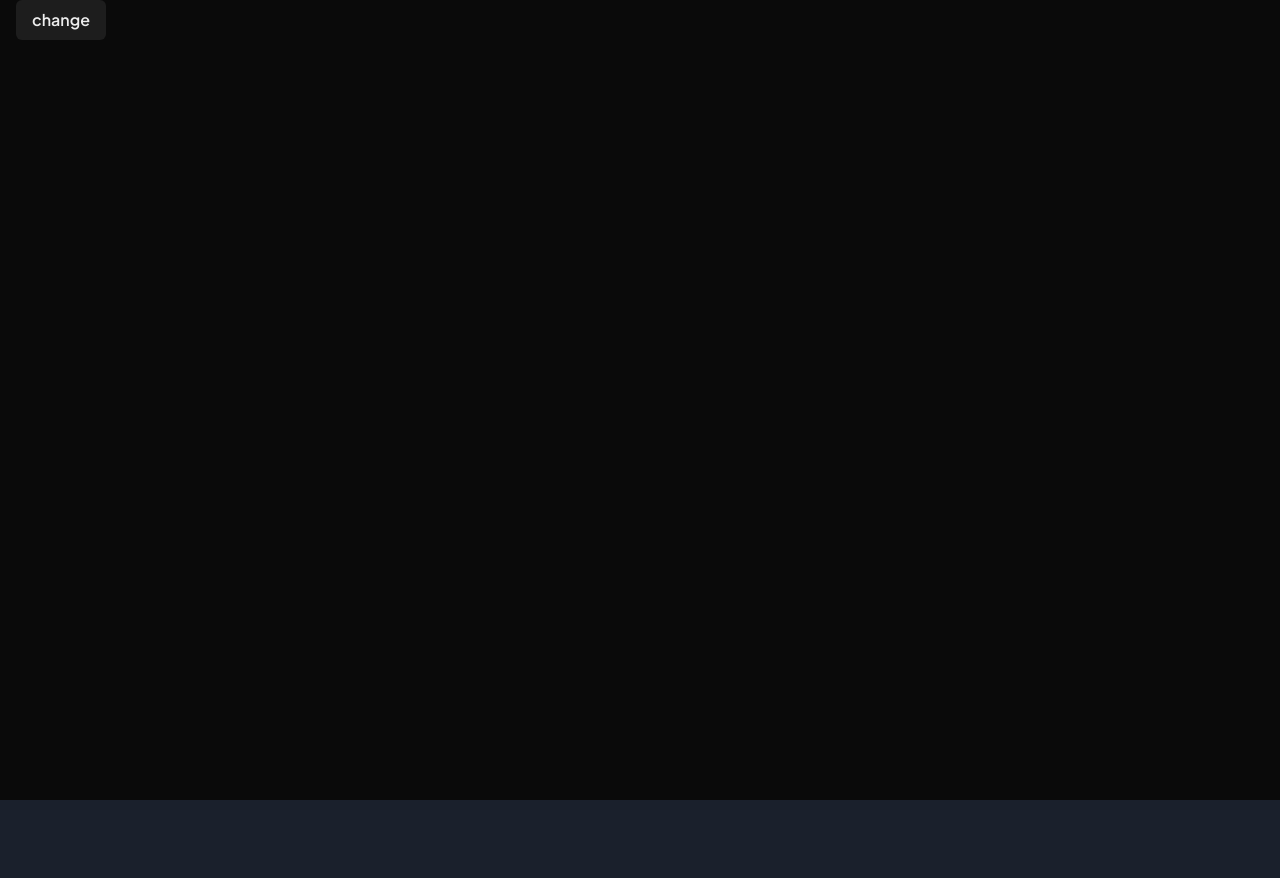
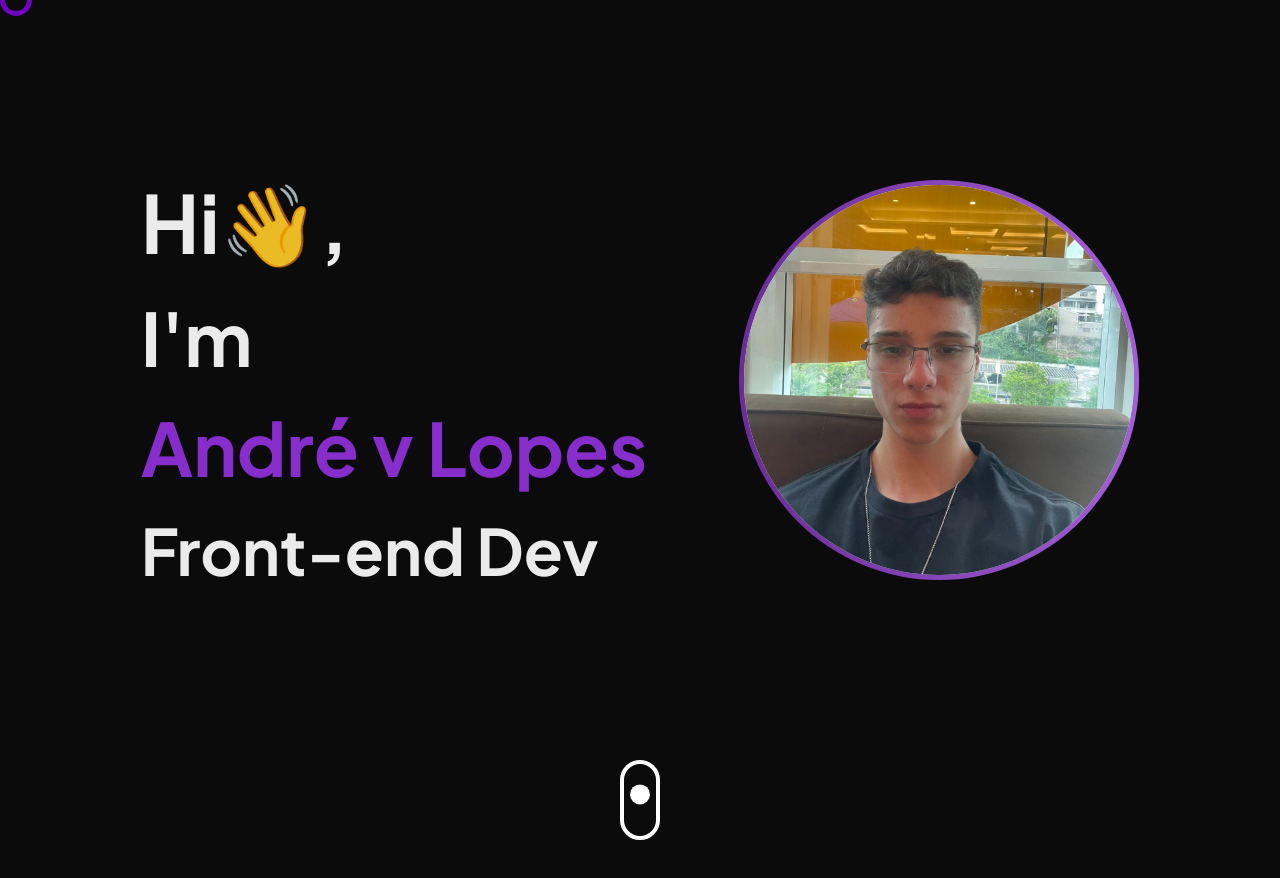
Before and after one commit to Andrevlopess/Portifolio, a React (Vite) app: page / in a window 1280 px wide. Shown: the top 878 px of the page. Before the commit the page ends 800 px from the top, so only its background shows below. Built offline with nearby package versions, Linux system fonts and the light colour scheme; a web font is replaced by a local one.

Commit message:
introductionSec

```diff
--- a/src/App.tsx
+++ b/src/App.tsx
@@ -1,24 +1,30 @@
 import { Box, Button, Container, Flex, Text, useColorMode, useColorModeValue } from '@chakra-ui/react'
 import { useEffect, useState } from 'react';
 import { AboutMeSection } from './Components/AboutMeSection';
+import IntroductionSec from './Components/IntroductionSec';
+import ScrollDown from './Components/ScrollDown';
+import './Styles/Global.css'
+import "./Styles/scrollIconAnimation.css"
+import { motion } from 'framer-motion';
+import Cursor from './Components/Cursor';
 
 function App() {
-
-  const { colorMode, toggleColorMode } = useColorMode()
-
-  const BG = useColorModeValue('background', 'dbackground')
 
   return (
     <Container
       maxW='none'
-      minH='100vh'
       w='100%'
       fontWeight='bold'
-      style={{ fontFamily: 'Plus jakarta sans' }}
-      bgColor={BG}
+      style={{ fontFamily: 'Plus jakarta sans', cursor: 'none' }}
+      bgColor='background'
+      minH='100vh'
     >
-      <Button onClick={toggleColorMode}>change</Button>
-      <AboutMeSection />
+      <Cursor />
+      <Flex w='100%' justifyContent='center' alignItems='center' flexDirection='column'>
+        <IntroductionSec />
+        <ScrollDown />
+      </Flex>
+      <Flex h='100vh'></Flex>
     </Container>
   )
 }
--- a/src/Components/AboutMeSection.tsx
+++ b/src/Components/AboutMeSection.tsx
@@ -1,14 +1,10 @@
-import { Box, Divider, Flex, Text, useColorModeValue } from "@chakra-ui/react";
-import { motion } from "framer-motion";
+import { Flex } from "@chakra-ui/react";
+
+
 
 export function AboutMeSection() {
 
-    const txtDistact = useColorModeValue('txtdistact', 'dtxtdistact')
-
     return (
-        <Flex w='100%' justifyContent='center' flexDirection='column' alignItems='center'>
-
-
-        </Flex>
+     <Flex></Flex>
     )
 }
--- /dev/null
+++ b/src/Components/Cursor.tsx
@@ -0,0 +1,48 @@
+import { motion } from 'framer-motion';
+import { useEffect, useState } from 'react';
+
+const Cursor = () => {
+
+    const [mousePointer, setMousePointer] = useState({
+        x: 0,
+        y: 0
+    })
+
+    useEffect(() => {
+
+        const mouseMove = (e: MouseEvent) => {
+            setMousePointer({
+                x: e.clientX,
+                y: e.clientY
+            })
+        }
+        window.addEventListener('mousemove', mouseMove)
+
+        return () => {
+            window.addEventListener('mousemove', mouseMove)
+        }
+
+
+    }, [])
+
+    const variants = {
+        default: {
+            x: mousePointer.x - 16,
+            y: mousePointer.y - 16
+        }
+    }
+
+    return (
+        <motion.div
+            style={{
+                height: '32px',
+                width: '32px',
+                position: 'fixed',
+                border: '5px solid #6e01c0',
+                borderRadius: '50%'
+            }}
+            variants={variants} animate="default" />
+    )
+}
+
+export default Cursor
--- /dev/null
+++ b/src/Components/IntroductionSec.tsx
@@ -0,0 +1,28 @@
+import { Flex, Highlight, Image, Text } from "@chakra-ui/react"
+import eu from '../Images/andrevlopes.jpeg'
+
+const IntroductionSec = () => {
+
+  return (
+    <Flex w='80%' justifyContent='space-around' minH='95vh' alignItems='center'>
+      <Flex flexDirection='column' justifyContent='center'>
+        <Text fontSize='5em'>Hi👋,</Text>
+        <Text fontSize='4.6em'>
+          <Highlight query='André v Lopes' styles={{ color: 'txtDistact' }}>
+            I'm André v Lopes
+          </Highlight>
+        </Text>
+
+        <Text fontSize='4em'>Front-end Dev</Text>
+      </Flex>
+
+      <Image src={eu} boxSize='400px' borderRadius='50%' style={{
+        borderWidth: '5px',
+        borderStyle: 'solid',
+        background: 'linear-gradient(white, white) padding-box,  linear-gradient(to right, #4d0484, #9240d0) border-box'
+      }} />
+    </Flex>
+  )
+}
+
+export default IntroductionSec
--- /dev/null
+++ b/src/Components/ScrollDown.tsx
@@ -0,0 +1,38 @@
+import React from 'react'
+import { motion, useScroll } from "framer-motion";
+
+
+type Props = {}
+
+const ScrollDown = (props: Props) => {
+
+    const { scrollYProgress } = useScroll();
+
+    return (
+        <div style={{
+            width: '40px',
+            border: '4px solid white',
+            height: '80px',
+            borderRadius: '20px',
+            display: 'flex',
+            justifyContent: 'center',
+            alignItems: 'center'
+        }}>
+            <motion.div
+                style={{
+                    width: '20px',
+                    height: "20px",
+                    backgroundColor: 'white',
+                    borderRadius: '50%',
+                }}
+                animate={{
+                     translateY: [20, -20, 20, -20, 20]
+                }}
+                transition={{ ease: "easeInOut", duration: 5, repeat: Infinity, }}
+            />
+        </div>
+
+    )
+}
+
+export default ScrollDown
--- a/src/Styles/theme.ts
+++ b/src/Styles/theme.ts
@@ -15,13 +15,8 @@ export const theme = extendTheme({
   config,
 
   colors: {
-    // Light mode
-    background: '#FFFFFF',
-    txtdistact: '#C85022',
-
-    // Dark mode
-
-    dbackground: '#0A0A0A',
-    dtxtdistact: '#d62828',
+    background: '#0B0B0B',
+    distactBg: '#f1f1f1',
+    txtDistact: '#872dcb',
   },
 });
```
Also changed, not shown: src/Images/andrevlopes.jpeg (added), src/Images/cursor.png (added), src/Styles/Global.css (added), src/Styles/scrollIconAnimation.css (added).
